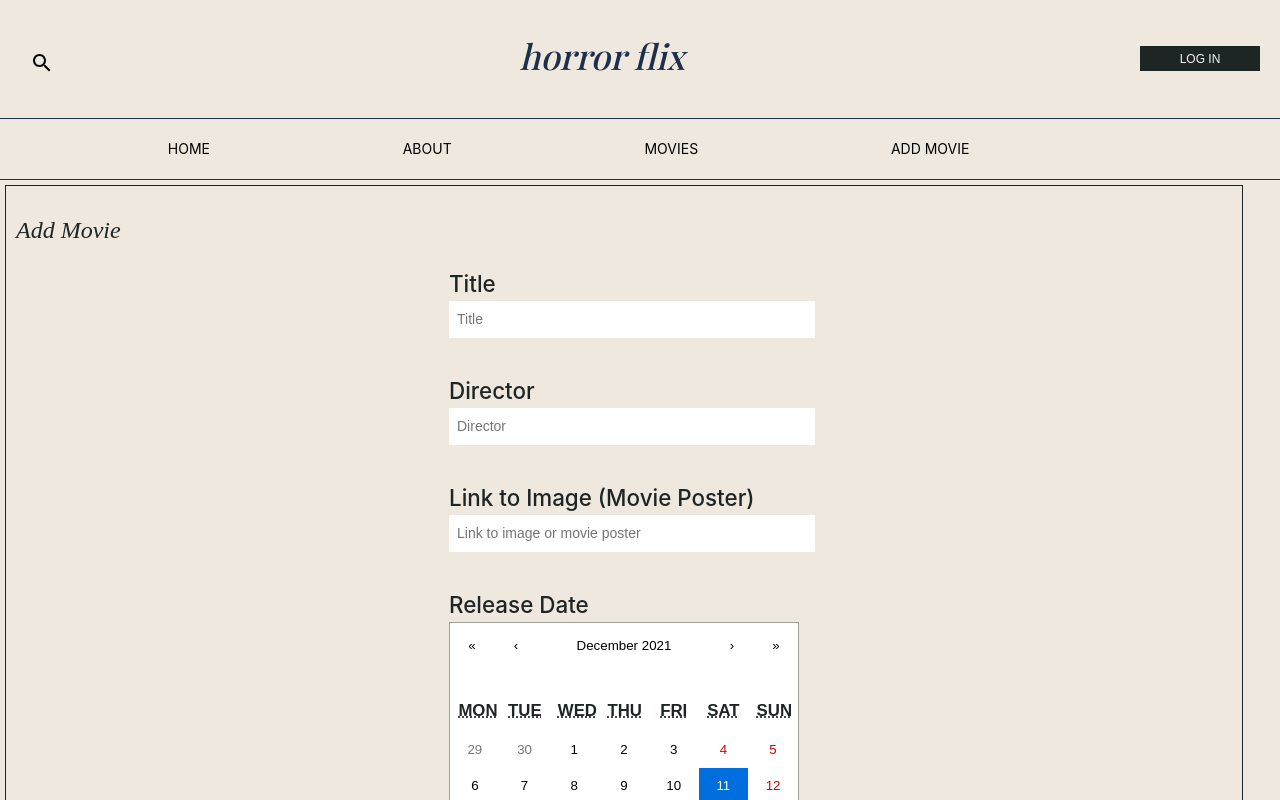
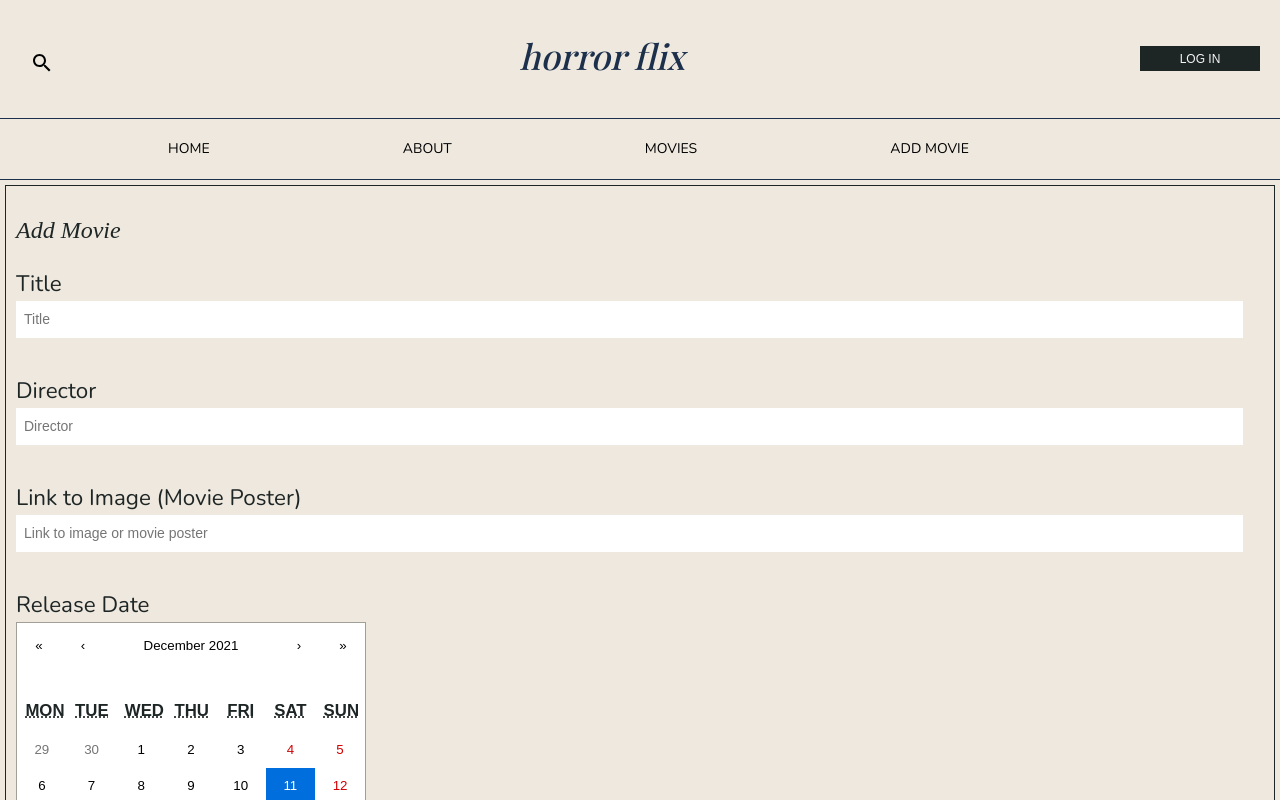
Before and after one commit to JLPinthecity/horror-movies-frontend, a React (Create React App) app: page /horror_movies/new in a window 1280 px wide. Shown: the top 800 px of the page. Built offline with nearby package versions, Linux system fonts and the light colour scheme; no server answers; a web font is replaced by a local one.

Commit message:
fix overextended border right on form

```diff
--- a/src/App.css
+++ b/src/App.css
@@ -1,9 +1,7 @@
-.App {
-    width: 100vh;
-    height: 100vh;
-    border-width: 0;
-    border-style: solid;
-    border-color: currentColor;
+body, html {
+    height: 100%;
+    width: 100%;
+    margin: 0;
     font-family: 'Nunito', sans-serif;
 }
 
--- a/src/components/MovieForm.css
+++ b/src/components/Form.css
@@ -1,13 +1,20 @@
 .FormWrapper {
-    align-content: center;
+    align-content: left;
+    width: 100vw;
+    height: 100%;
+    min-height: 100%;
+    box-sizing: border-box;
+    overflow-x: hidden;
+    overflow-y: hidden;
 }
 
 .FormContainer {
-    width: 95vw;
+    box-sizing: border-box;
+    max-width:100%;
     display: flex;
     flex-direction: column;
     justify-content: flex-start;
-    align-items: center;
+    align-items: left;
     font-size: 1.4rem;
     font-weight: 500;
     border: 1px solid;
@@ -15,8 +22,12 @@
     padding:10px;
 }
 
+.FormContainer input{
+    width: 97%;
+}
+
 .FormContainer .primary-button {
     width: 100%;
-    margin:0px;
+    margin: 0px;
     align-content: center;
 }
--- a/src/components/IndividualMovieShow.css
+++ b/src/components/IndividualMovieShow.css
@@ -1,15 +1,9 @@
 .movie-wrapper {
     margin-left: auto;
     margin-right: auto;
-    display: grid;
-    grid-template-columns: repeat(2, 1fr);
+    display: flex;
+    flex-direction: row;
+    align-content: center;
+    justify-content: center;
+    width: 100vw;
 }
-
-.column-1 {
-    height: 100vh;
-    overflow: scroll;
-}
-
-.column-2 {
-    background-color: gray;
-}
--- a/src/components/IndividualMovieShow.js
+++ b/src/components/IndividualMovieShow.js
@@ -17,7 +17,7 @@ class IndividualMovieShow extends React.Component {
             <div className="movie-wrapper">
                 { this.props.loaded &&
                     <Fragment>
-                        <div className="column-1">
+                        <div className="column content">
                             <div className ="main">
                                 <MovieHeader/>
                             </div>
@@ -27,7 +27,7 @@ class IndividualMovieShow extends React.Component {
                             </div>
                         </div>
 
-                        <div className="column-2">
+                        <div className="column review">
                             <div className="review-form">
                                 <ReviewForm/>
                             </div>
--- a/src/components/NewMovieForm.js
+++ b/src/components/NewMovieForm.js
@@ -5,7 +5,7 @@ import { postNewMovie } from '../actions/newMovieForm';
 import { updateDate } from '../actions/date';
 import Calendar from 'react-calendar';
 import 'react-calendar/dist/Calendar.css';
-import './MovieForm.css'
+import './Form.css'
 
 const NewTripForm = (props) => {
 
```
